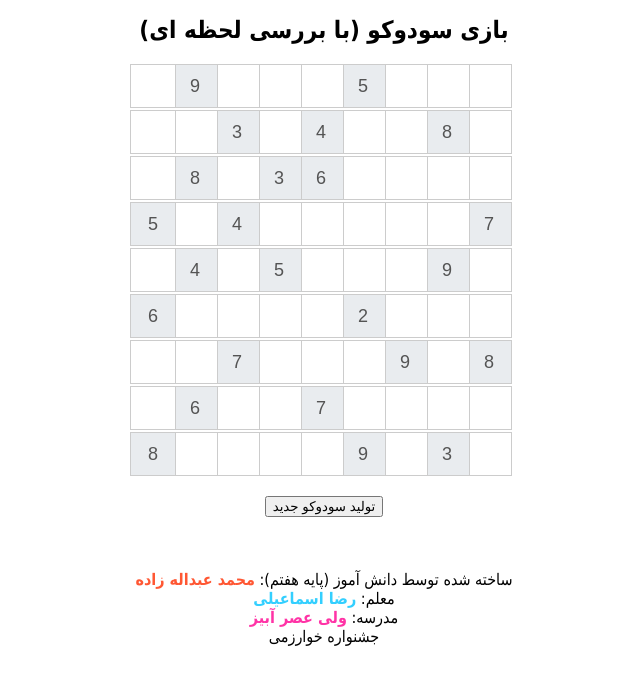
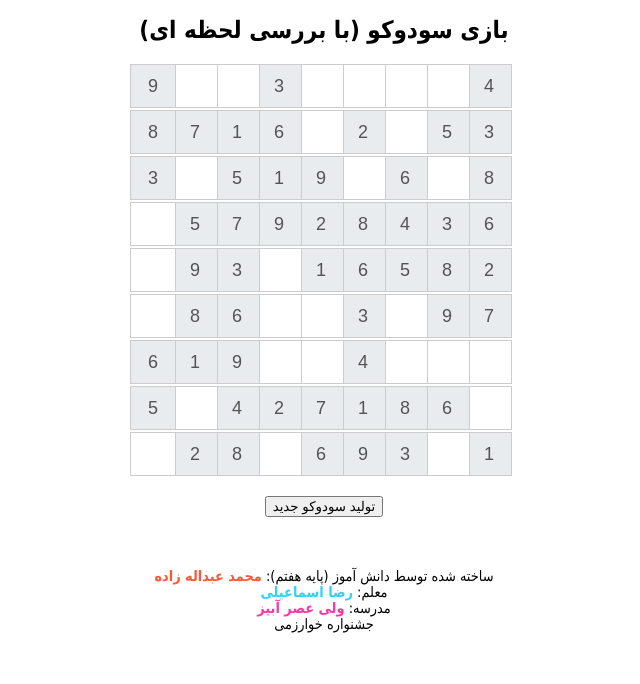
Before and after one commit to hosseinabdollahzadeh/sudoku-3-immediately-check-game, a plain HTML site: page index.html in a window 1280 px wide. Shown: the whole page, without its empty margins (316-956 px from the left). Drawn offline with Linux system fonts and the light colour scheme.

Commit message:
Fix issue for default filled cells

```diff
--- a/index.html
+++ b/index.html
@@ -54,7 +54,7 @@
     <button id="generate-sudoku">تولید سودوکو جدید</button>
     <p id="message"></p>
     <br>
-    <p>
+    <p style="font-size: 0.9rem;">
         ساخته شده توسط دانش آموز (پایه هفتم): <span style="font-weight: bold; color: #FF5733;">محمد عبداله زاده</span>
         <br>
         معلم: <span style="font-weight: bold; color: #33CFFF;">رضا اسماعیلی</span>
@@ -67,118 +67,118 @@
 
 <script>
     // مجموعه‌ای از 20 پازل سودوکو
-    const sudokuPuzzles = [
-        [
-            [5, 3, 0, 0, 7, 0, 0, 0, 0],
-            [6, 0, 0, 1, 9, 5, 0, 0, 0],
-            [0, 9, 8, 0, 0, 0, 0, 6, 0],
-            [8, 0, 0, 0, 6, 0, 0, 0, 3],
-            [4, 0, 0, 8, 0, 3, 0, 0, 1],
-            [7, 0, 0, 0, 2, 0, 0, 0, 6],
-            [0, 6, 0, 0, 0, 0, 2, 8, 0],
-            [0, 0, 0, 4, 1, 9, 0, 0, 5],
-            [0, 0, 0, 0, 8, 0, 0, 7, 9]
-        ],
-        [
-            [0, 0, 0, 6, 0, 0, 4, 0, 0],
-            [7, 0, 0, 0, 0, 3, 6, 0, 0],
-            [0, 0, 0, 0, 9, 1, 0, 8, 0],
-            [0, 0, 0, 0, 0, 0, 0, 0, 0],
-            [0, 5, 0, 1, 8, 0, 0, 0, 3],
-            [0, 0, 0, 3, 0, 6, 0, 4, 5],
-            [0, 4, 0, 2, 0, 0, 0, 6, 0],
-            [9, 0, 3, 0, 0, 0, 0, 0, 0],
-            [0, 2, 0, 0, 0, 0, 1, 0, 0]
-        ],
-        [
-            [9, 0, 0, 0, 0, 0, 0, 0, 0],
-            [0, 0, 7, 0, 0, 0, 3, 0, 0],
-            [0, 0, 0, 6, 0, 0, 0, 5, 0],
-            [0, 7, 0, 0, 0, 9, 0, 0, 6],
-            [0, 5, 9, 0, 0, 0, 1, 0, 0],
-            [0, 0, 3, 5, 0, 0, 0, 0, 8],
-            [5, 0, 0, 0, 0, 0, 0, 0, 3],
-            [0, 8, 0, 7, 0, 5, 0, 9, 0],
-            [0, 0, 0, 0, 9, 0, 0, 0, 7]
-        ],
-        [
-            [0, 0, 0, 0, 5, 0, 0, 9, 0],
-            [8, 0, 0, 6, 0, 0, 0, 0, 0],
-            [0, 4, 0, 0, 0, 0, 0, 3, 0],
-            [0, 0, 7, 0, 0, 0, 6, 0, 5],
-            [0, 6, 0, 0, 0, 9, 3, 0, 0],
-            [3, 0, 0, 0, 0, 7, 0, 0, 8],
-            [0, 3, 0, 0, 0, 8, 0, 6, 0],
-            [0, 0, 0, 0, 0, 6, 4, 0, 7],
-            [0, 5, 0, 8, 7, 0, 0, 0, 9]
-        ],
-        [
-            [0, 9, 0, 0, 5, 7, 8, 0, 0],
-            [7, 0, 0, 3, 0, 0, 0, 5, 0],
-            [5, 0, 0, 0, 4, 0, 0, 0, 3],
-            [3, 0, 0, 4, 0, 0, 0, 0, 9],
-            [0, 0, 3, 0, 9, 0, 5, 0, 0],
-            [6, 0, 0, 0, 0, 5, 0, 0, 7],
-            [0, 0, 5, 0, 8, 0, 0, 0, 2],
-            [0, 8, 0, 0, 1, 4, 0, 0, 6],
-            [0, 0, 9, 7, 6, 0, 0, 3, 0]
-        ],
-        [
-            [0, 0, 6, 0, 0, 3, 0, 4, 0],
-            [0, 0, 8, 0, 5, 9, 7, 0, 0],
-            [0, 9, 0, 0, 8, 0, 0, 6, 5],
-            [7, 0, 5, 3, 0, 6, 0, 0, 0],
-            [0, 0, 4, 9, 0, 0, 8, 0, 0],
-            [0, 0, 0, 0, 7, 8, 6, 0, 0],
-            [9, 0, 0, 8, 6, 4, 5, 7, 0],
-            [0, 8, 7, 0, 0, 5, 0, 9, 4],
-            [4, 0, 0, 7, 0, 0, 9, 0, 0]
-        ],
-        [
-            [2, 0, 0, 0, 9, 0, 0, 0, 5],
-            [3, 0, 0, 0, 0, 4, 8, 0, 0],
-            [5, 0, 9, 0, 6, 0, 0, 0, 7],
-            [6, 5, 0, 0, 7, 0, 0, 9, 0],
-            [0, 9, 8, 6, 0, 0, 7, 5, 0],
-            [7, 0, 0, 8, 2, 0, 9, 0, 4],
-            [0, 4, 0, 0, 3, 0, 5, 0, 9],
-            [0, 0, 7, 5, 0, 9, 0, 6, 8],
-            [8, 0, 0, 7, 0, 0, 0, 0, 2]
-        ],
-        [
-            [0, 8, 0, 0, 0, 0, 0, 4, 0],
-            [0, 0, 4, 0, 2, 0, 3, 0, 5],
-            [0, 0, 0, 9, 8, 4, 7, 6, 0],
-            [9, 3, 7, 8, 0, 6, 4, 5, 2],
-            [0, 5, 0, 0, 3, 0, 6, 8, 0],
-            [0, 6, 2, 0, 5, 9, 0, 0, 4],
-            [8, 7, 9, 6, 4, 0, 0, 2, 0],
-            [5, 2, 6, 3, 9, 7, 8, 0, 0],
-            [3, 0, 0, 2, 0, 0, 5, 0, 9]
-        ],
-        [
-            [0, 0, 0, 5, 0, 0, 0, 9, 0],
-            [0, 8, 0, 0, 4, 0, 3, 0, 0],
-            [0, 0, 0, 0, 6, 3, 0, 8, 0],
-            [7, 0, 0, 0, 0, 0, 4, 0, 5],
-            [0, 9, 0, 0, 0, 5, 0, 4, 0],
-            [0, 0, 0, 2, 0, 0, 0, 0, 6],
-            [8, 0, 9, 0, 0, 0, 7, 0, 0],
-            [0, 0, 0, 0, 7, 0, 0, 6, 0],
-            [0, 3, 0, 9, 0, 0, 0, 0, 8]
-        ],
-        [
-            [1, 0, 0, 0, 0, 9, 0, 0, 0],
-            [0, 6, 8, 0, 4, 0, 0, 9, 0],
-            [0, 0, 9, 0, 0, 0, 7, 0, 0],
-            [5, 0, 7, 6, 0, 0, 9, 0, 3],
-            [0, 8, 0, 9, 0, 0, 6, 5, 0],
-            [9, 0, 3, 0, 5, 7, 0, 0, 4],
-            [0, 9, 0, 0, 6, 0, 8, 0, 0],
-            [3, 0, 0, 0, 0, 0, 0, 0, 9],
-            [0, 0, 0, 0, 0, 9, 4, 0, 1]
-        ]
-    ];
+    // const sudokuPuzzles = [
+    //     [
+    //         [5, 3, 0, 0, 7, 0, 0, 0, 0],
+    //         [6, 0, 0, 1, 9, 5, 0, 0, 0],
+    //         [0, 9, 8, 0, 0, 0, 0, 6, 0],
+    //         [8, 0, 0, 0, 6, 0, 0, 0, 3],
+    //         [4, 0, 0, 8, 0, 3, 0, 0, 1],
+    //         [7, 0, 0, 0, 2, 0, 0, 0, 6],
+    //         [0, 6, 0, 0, 0, 0, 2, 8, 0],
+    //         [0, 0, 0, 4, 1, 9, 0, 0, 5],
+    //         [0, 0, 0, 0, 8, 0, 0, 7, 9]
+    //     ],
+    //     [
+    //         [0, 0, 0, 6, 0, 0, 4, 0, 0],
+    //         [7, 0, 0, 0, 0, 3, 6, 0, 0],
+    //         [0, 0, 0, 0, 9, 1, 0, 8, 0],
+    //         [0, 0, 0, 0, 0, 0, 0, 0, 0],
+    //         [0, 5, 0, 1, 8, 0, 0, 0, 3],
+    //         [0, 0, 0, 3, 0, 6, 0, 4, 5],
+    //         [0, 4, 0, 2, 0, 0, 0, 6, 0],
+    //         [9, 0, 3, 0, 0, 0, 0, 0, 0],
+    //         [0, 2, 0, 0, 0, 0, 1, 0, 0]
+    //     ],
+    //     [
+    //         [9, 0, 0, 0, 0, 0, 0, 0, 0],
+    //         [0, 0, 7, 0, 0, 0, 3, 0, 0],
+    //         [0, 0, 0, 6, 0, 0, 0, 5, 0],
+    //         [0, 7, 0, 0, 0, 9, 0, 0, 6],
+    //         [0, 5, 9, 0, 0, 0, 1, 0, 0],
+    //         [0, 0, 3, 5, 0, 0, 0, 0, 8],
+    //         [5, 0, 0, 0, 0, 0, 0, 0, 3],
+    //         [0, 8, 0, 7, 0, 5, 0, 9, 0],
+    //         [0, 0, 0, 0, 9, 0, 0, 0, 7]
+    //     ],
+    //     [
+    //         [0, 0, 0, 0, 5, 0, 0, 9, 0],
+    //         [8, 0, 0, 6, 0, 0, 0, 0, 0],
+    //         [0, 4, 0, 0, 0, 0, 0, 3, 0],
+    //         [0, 0, 7, 0, 0, 0, 6, 0, 5],
+    //         [0, 6, 0, 0, 0, 9, 3, 0, 0],
+    //         [3, 0, 0, 0, 0, 7, 0, 0, 8],
+    //         [0, 3, 0, 0, 0, 8, 0, 6, 0],
+    //         [0, 0, 0, 0, 0, 6, 4, 0, 7],
+    //         [0, 5, 0, 8, 7, 0, 0, 0, 9]
+    //     ],
+    //     [
+    //         [0, 9, 0, 0, 5, 7, 8, 0, 0],
+    //         [7, 0, 0, 3, 0, 0, 0, 5, 0],
+    //         [5, 0, 0, 0, 4, 0, 0, 0, 3],
+    //         [3, 0, 0, 4, 0, 0, 0, 0, 9],
+    //         [0, 0, 3, 0, 9, 0, 5, 0, 0],
+    //         [6, 0, 0, 0, 0, 5, 0, 0, 7],
+    //         [0, 0, 5, 0, 8, 0, 0, 0, 2],
+    //         [0, 8, 0, 0, 1, 4, 0, 0, 6],
+    //         [0, 0, 9, 7, 6, 0, 0, 3, 0]
+    //     ],
+    //     [
+    //         [0, 0, 6, 0, 0, 3, 0, 4, 0],
+    //         [0, 0, 8, 0, 5, 9, 7, 0, 0],
+    //         [0, 9, 0, 0, 8, 0, 0, 6, 5],
+    //         [7, 0, 5, 3, 0, 6, 0, 0, 0],
+    //         [0, 0, 4, 9, 0, 0, 8, 0, 0],
+    //         [0, 0, 0, 0, 7, 8, 6, 0, 0],
+    //         [9, 0, 0, 8, 6, 4, 5, 7, 0],
+    //         [0, 8, 7, 0, 0, 5, 0, 9, 4],
+    //         [4, 0, 0, 7, 0, 0, 9, 0, 0]
+    //     ],
+    //     [
+    //         [2, 0, 0, 0, 9, 0, 0, 0, 5],
+    //         [3, 0, 0, 0, 0, 4, 8, 0, 0],
+    //         [5, 0, 9, 0, 6, 0, 0, 0, 7],
+    //         [6, 5, 0, 0, 7, 0, 0, 9, 0],
+    //         [0, 9, 8, 6, 0, 0, 7, 5, 0],
+    //         [7, 0, 0, 8, 2, 0, 9, 0, 4],
+    //         [0, 4, 0, 0, 3, 0, 5, 0, 9],
+    //         [0, 0, 7, 5, 0, 9, 0, 6, 8],
+    //         [8, 0, 0, 7, 0, 0, 0, 0, 2]
+    //     ],
+    //     [
+    //         [0, 8, 0, 0, 0, 0, 0, 4, 0],
+    //         [0, 0, 4, 0, 2, 0, 3, 0, 5],
+    //         [0, 0, 0, 9, 8, 4, 7, 6, 0],
+    //         [9, 3, 7, 8, 0, 6, 4, 5, 2],
+    //         [0, 5, 0, 0, 3, 0, 6, 8, 0],
+    //         [0, 6, 2, 0, 5, 9, 0, 0, 4],
+    //         [8, 7, 9, 6, 4, 0, 0, 2, 0],
+    //         [5, 2, 6, 3, 9, 7, 8, 0, 0],
+    //         [3, 0, 0, 2, 0, 0, 5, 0, 9]
+    //     ],
+    //     [
+    //         [0, 0, 0, 5, 0, 0, 0, 9, 0],
+    //         [0, 8, 0, 0, 4, 0, 3, 0, 0],
+    //         [0, 0, 0, 0, 6, 3, 0, 8, 0],
+    //         [7, 0, 0, 0, 0, 0, 4, 0, 5],
+    //         [0, 9, 0, 0, 0, 5, 0, 4, 0],
+    //         [0, 0, 0, 2, 0, 0, 0, 0, 6],
+    //         [8, 0, 9, 0, 0, 0, 7, 0, 0],
+    //         [0, 0, 0, 0, 7, 0, 0, 6, 0],
+    //         [0, 3, 0, 9, 0, 0, 0, 0, 8]
+    //     ],
+    //     [
+    //         [1, 0, 0, 0, 0, 9, 0, 0, 0],
+    //         [0, 6, 8, 0, 4, 0, 0, 9, 0],
+    //         [0, 0, 9, 0, 0, 0, 7, 0, 0],
+    //         [5, 0, 7, 6, 0, 0, 9, 0, 3],
+    //         [0, 8, 0, 9, 0, 0, 6, 5, 0],
+    //         [9, 0, 3, 0, 5, 7, 0, 0, 4],
+    //         [0, 9, 0, 0, 6, 0, 8, 0, 0],
+    //         [3, 0, 0, 0, 0, 0, 0, 0, 9],
+    //         [0, 0, 0, 0, 0, 9, 4, 0, 1]
+    //     ]
+    // ];
 
 
     let currentPuzzle = null;
@@ -310,8 +310,9 @@
     }
 
     function generateNewSudoku() {
-        const randomIndex = Math.floor(Math.random() * sudokuPuzzles.length);
-        setupSudokuGrid(sudokuPuzzles[randomIndex]);
+        const completeGrid = generateGrid();
+        puzzle = createPuzzle(completeGrid, 40); // Adjust difficulty by changing the number of empty cells
+        setupSudokuGrid(puzzle);
         document.getElementById('message').textContent = ''; // پاک کردن پیام
     }
 
@@ -320,6 +321,68 @@
 
     // ساخت جدول در زمان لود شدن صفحه
     window.onload = () => generateNewSudoku();
+
+    function generateGrid() {
+        const grid = createEmptyGrid();
+        fillGrid(grid);
+        return grid;
+    }
+
+    // function createEmptyGrid() {
+    //     const grid = [];
+    //     for (let i = 0; i < 9; i++) {
+    //         grid.push(Array(9).fill(0));
+    //     }
+    //     return grid;
+    // }
+
+    // Backtracking algorithm to fill the grid
+    function fillGrid(grid) {
+        for (let row = 0; row < 9; row++) {
+            for (let col = 0; col < 9; col++) {
+                if (grid[row][col] === 0) {
+                    const numbers = shuffleArray([...Array(9).keys()].map(n => n + 1));
+                    for (let num of numbers) {
+                        if (isSafe(grid, row, col, num)) {
+                            grid[row][col] = num;
+                            if (fillGrid(grid)) return true;
+                            grid[row][col] = 0; // Backtrack
+                        }
+                    }
+                    return false;
+                }
+            }
+        }
+        return true;
+    }
+
+    // Shuffle an array (Fisher-Yates Algorithm)
+    function shuffleArray(array) {
+        for (let i = array.length - 1; i > 0; i--) {
+            const j = Math.floor(Math.random() * (i + 1));
+            [array[i], array[j]] = [array[j], array[i]];
+        }
+        return array;
+    }
+
+    // Remove cells to create a puzzle
+    function createPuzzle(grid, difficulty = 40) {
+        const puzzle = grid.map(row => [...row]);
+        for (let i = 0; i < difficulty; i++) {
+            const row = Math.floor(Math.random() * 9);
+            const col = Math.floor(Math.random() * 9);
+            puzzle[row][col] = 0;
+        }
+        return puzzle;
+    }
+
+    // Generate a new puzzle
+    function generatePuzzle() {
+        const completeGrid = generateGrid();
+        puzzle = createPuzzle(completeGrid, 40); // Adjust difficulty by changing the number of empty cells
+        renderGrid(puzzle);
+        document.getElementById('message').innerText = '';
+    }
 </script>
 </body>
 </html>
```
